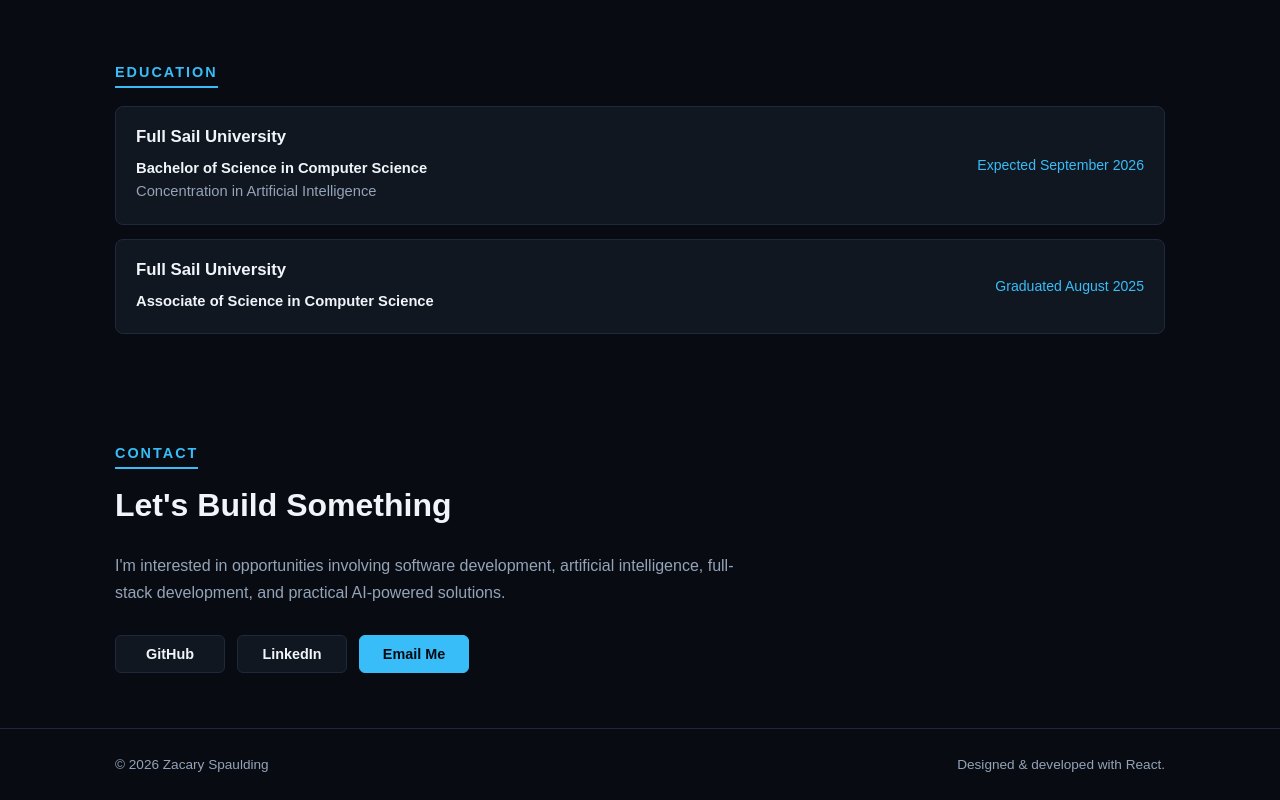
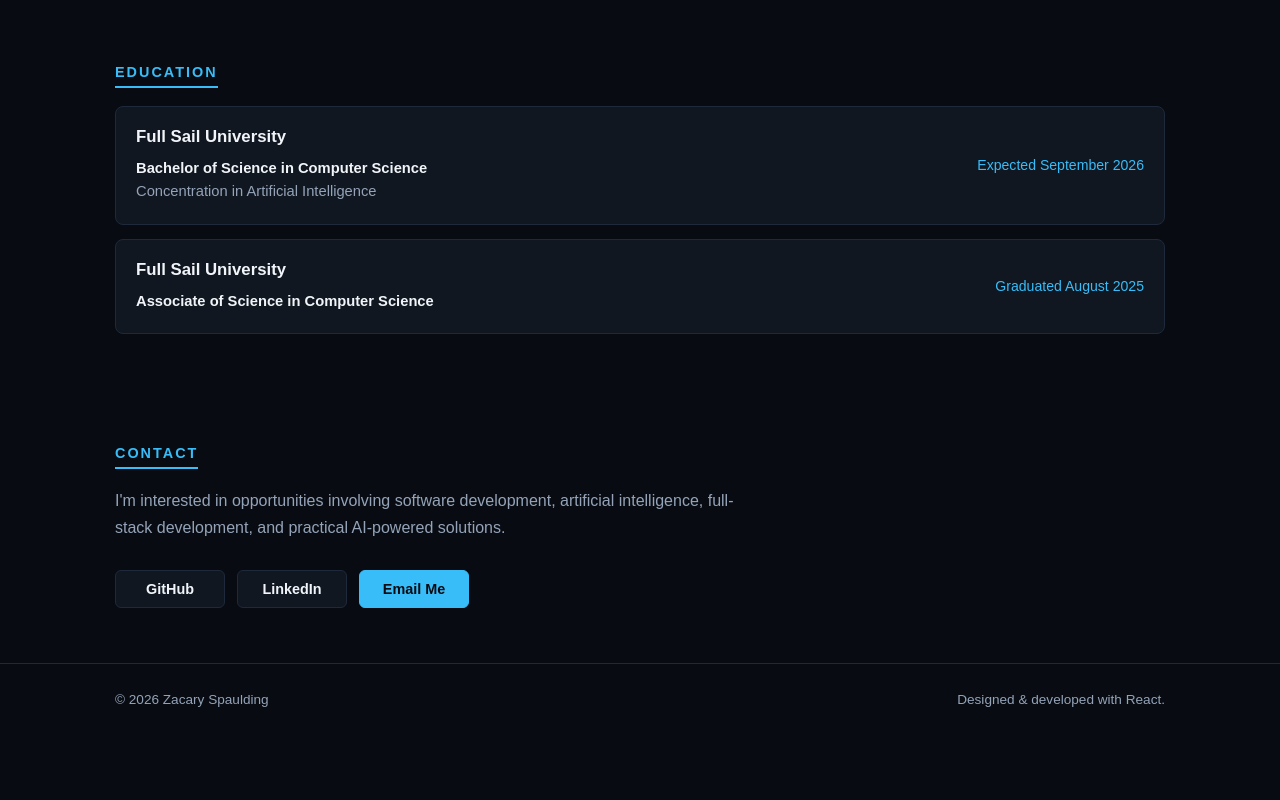
Before and after one commit to Saintxc/saintxc.github.io, a React (Vite) app: page / in a window 1280 px wide. Shown: the part 2437-3237 px from the top of the page. After the commit the page ends 3172 px from the top, so only its background shows below. Built offline with nearby package versions, Linux system fonts and the light colour scheme.

Commit message:
fixed contact

```diff
--- a/src/components/Contact.jsx
+++ b/src/components/Contact.jsx
@@ -3,8 +3,6 @@ function Contact() {
     <section id="contact" className="section">
       <div className="container contact-container">
         <p className="section-label">Contact</p>
-
-        <h2 className="section-title">Let's Build Something</h2>
 
         <p className="contact-description">
           I'm interested in opportunities involving software development,
```
